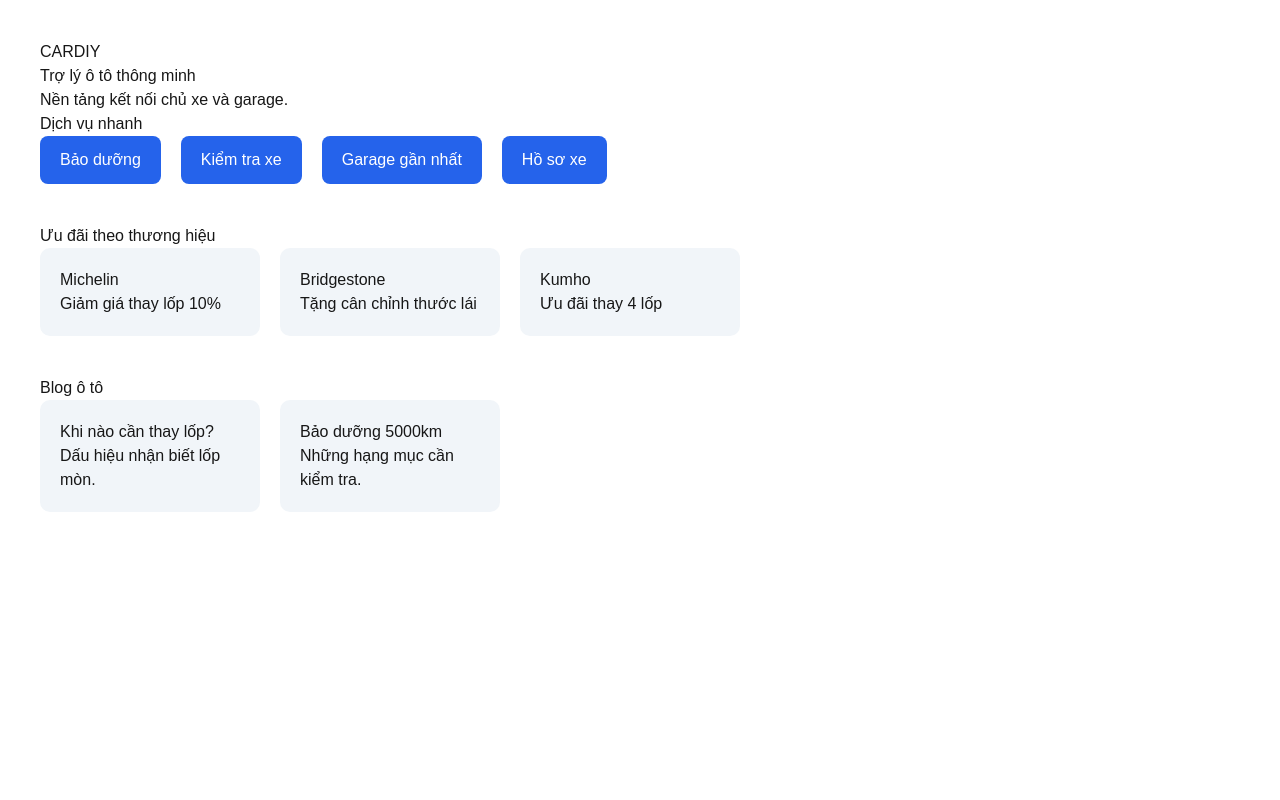
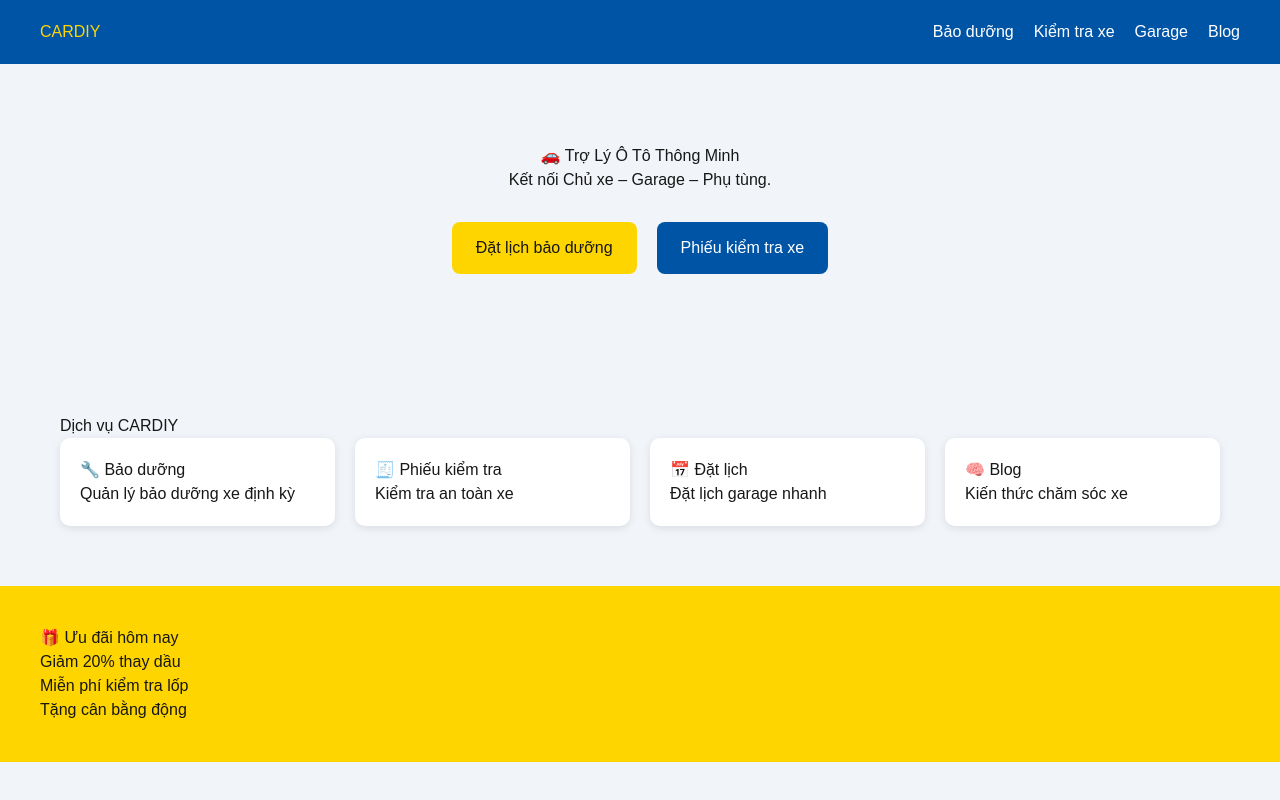
Before and after one commit to trolyoto/cardiy, a Next.js app: page / in a window 1280 px wide. Built offline with nearby package versions, Linux system fonts and the light colour scheme.

Commit message:
Update page.tsx

```diff
--- a/app/page.tsx
+++ b/app/page.tsx
@@ -1,60 +1,92 @@
 export default function Home() {
   return (
-    <main style={{fontFamily:"Arial",padding:40}}>
+    <main style={{fontFamily:"Arial",background:"#f1f5f9",minHeight:"100vh"}}>
 
-      <h1>CARDIY</h1>
-      <h2>Trợ lý ô tô thông minh</h2>
+      {/* HEADER */}
 
-      <p>Nền tảng kết nối chủ xe và garage.</p>
+      <div style={header}>
 
-      <h3>Dịch vụ nhanh</h3>
+        <h1 style={logo}>CARDIY</h1>
 
-      <div style={{display:"flex",gap:20,flexWrap:"wrap"}}>
-
-        <a href="/service"><button style={btn}>Bảo dưỡng</button></a>
-
-        <a href="/inspection"><button style={btn}>Kiểm tra xe</button></a>
-
-        <a href="/garage"><button style={btn}>Garage gần nhất</button></a>
-
-        <a href="/vehicle"><button style={btn}>Hồ sơ xe</button></a>
-
-      </div>
-
-      <h3 style={{marginTop:40}}>Ưu đãi theo thương hiệu</h3>
-
-      <div style={{display:"flex",gap:20,flexWrap:"wrap"}}>
-
-        <div style={card}>
-          <h4>Michelin</h4>
-          <p>Giảm giá thay lốp 10%</p>
-        </div>
-
-        <div style={card}>
-          <h4>Bridgestone</h4>
-          <p>Tặng cân chỉnh thước lái</p>
-        </div>
-
-        <div style={card}>
-          <h4>Kumho</h4>
-          <p>Ưu đãi thay 4 lốp</p>
+        <div style={menu}>
+          <a href="/maintenance">Bảo dưỡng</a>
+          <a href="/inspection">Kiểm tra xe</a>
+          <a href="/garage">Garage</a>
+          <a href="/blog">Blog</a>
         </div>
 
       </div>
 
-      <h3 style={{marginTop:40}}>Blog ô tô</h3>
 
-      <div style={{display:"flex",gap:20}}>
+      {/* HERO */}
 
-        <div style={card}>
-          <h4>Khi nào cần thay lốp?</h4>
-          <p>Dấu hiệu nhận biết lốp mòn.</p>
+      <div style={hero}>
+
+        <h2>🚗 Trợ Lý Ô Tô Thông Minh</h2>
+
+        <p>
+          Kết nối Chủ xe – Garage – Phụ tùng.
+        </p>
+
+        <div style={{marginTop:30}}>
+
+          <a href="/maintenance">
+            <button style={btn}>Đặt lịch bảo dưỡng</button>
+          </a>
+
+          <a href="/inspection">
+            <button style={btn2}>Phiếu kiểm tra xe</button>
+          </a>
+
         </div>
 
-        <div style={card}>
-          <h4>Bảo dưỡng 5000km</h4>
-          <p>Những hạng mục cần kiểm tra.</p>
+      </div>
+
+
+      {/* SERVICES */}
+
+      <div style={section}>
+
+        <h2>Dịch vụ CARDIY</h2>
+
+        <div style={grid}>
+
+          <div style={card}>
+            <h3>🔧 Bảo dưỡng</h3>
+            <p>Quản lý bảo dưỡng xe định kỳ</p>
+          </div>
+
+          <div style={card}>
+            <h3>🧾 Phiếu kiểm tra</h3>
+            <p>Kiểm tra an toàn xe</p>
+          </div>
+
+          <div style={card}>
+            <h3>📅 Đặt lịch</h3>
+            <p>Đặt lịch garage nhanh</p>
+          </div>
+
+          <div style={card}>
+            <h3>🧠 Blog</h3>
+            <p>Kiến thức chăm sóc xe</p>
+          </div>
+
         </div>
+
+      </div>
+
+
+      {/* PROMOTION */}
+
+      <div style={promo}>
+
+        <h2>🎁 Ưu đãi hôm nay</h2>
+
+        <ul>
+          <li>Giảm 20% thay dầu</li>
+          <li>Miễn phí kiểm tra lốp</li>
+          <li>Tặng cân bằng động</li>
+        </ul>
 
       </div>
 
@@ -62,17 +94,65 @@ export default function Home() {
   )
 }
 
-const btn = {
-padding:"12px 20px",
-background:"#2563eb",
+
+const header={
+display:"flex",
+justifyContent:"space-between",
+padding:"20px 40px",
+background:"#0054A6",
+color:"white"
+}
+
+const logo={
+color:"#FFD500"
+}
+
+const menu={
+display:"flex",
+gap:"20px"
+}
+
+const hero={
+textAlign:"center",
+padding:"80px"
+}
+
+const btn={
+padding:"14px 24px",
+background:"#FFD500",
+border:"none",
+marginRight:"20px",
+borderRadius:"8px",
+cursor:"pointer"
+}
+
+const btn2={
+padding:"14px 24px",
+background:"#0054A6",
 color:"white",
 border:"none",
-borderRadius:"8px"
+borderRadius:"8px",
+cursor:"pointer"
 }
 
-const card = {
-background:"#f1f5f9",
+const section={
+padding:"60px"
+}
+
+const grid={
+display:"grid",
+gridTemplateColumns:"repeat(4,1fr)",
+gap:"20px"
+}
+
+const card={
+background:"white",
 padding:"20px",
 borderRadius:"10px",
-width:"220px"
+boxShadow:"0 2px 8px rgba(0,0,0,0.1)"
 }
+
+const promo={
+background:"#FFD500",
+padding:"40px"
+}
```
